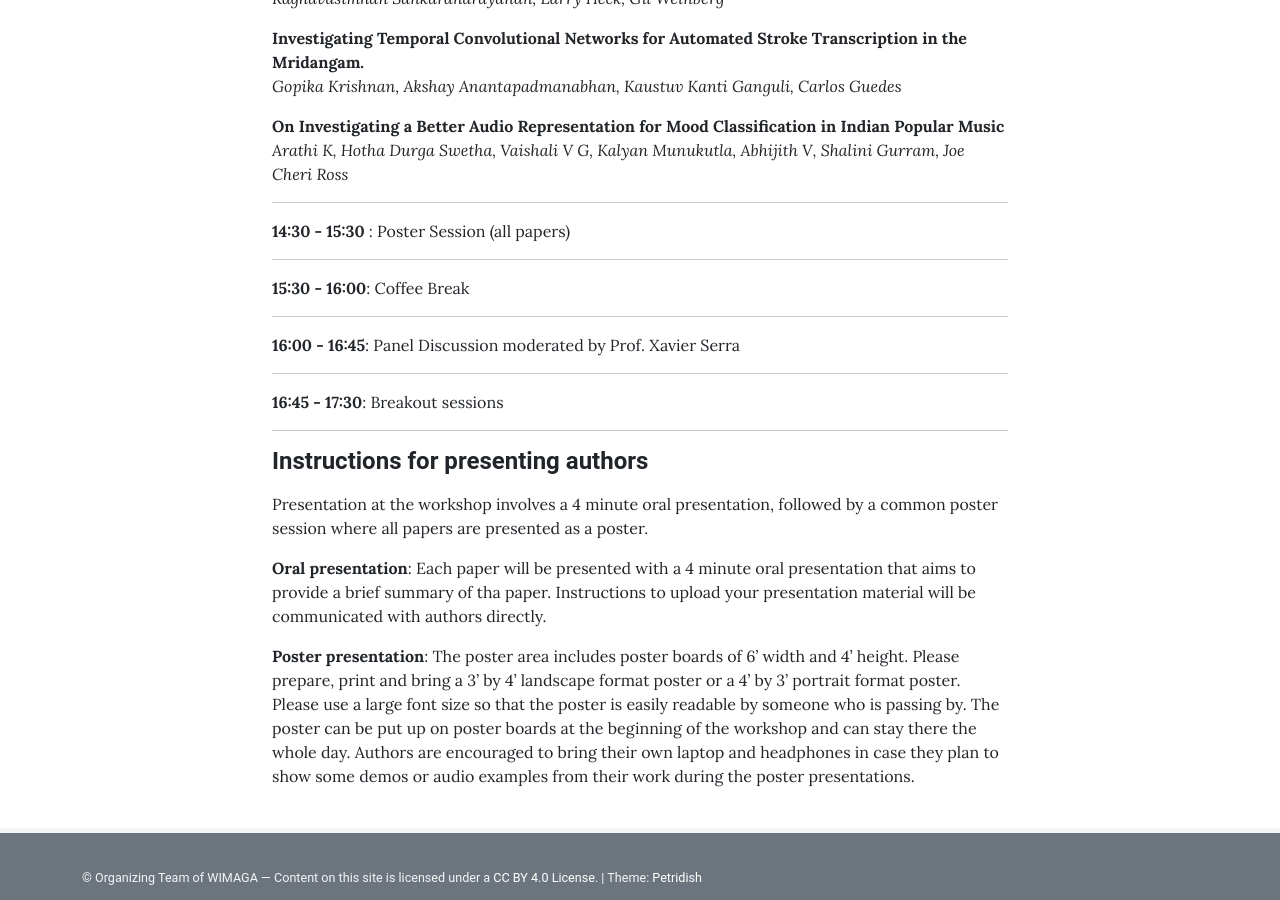
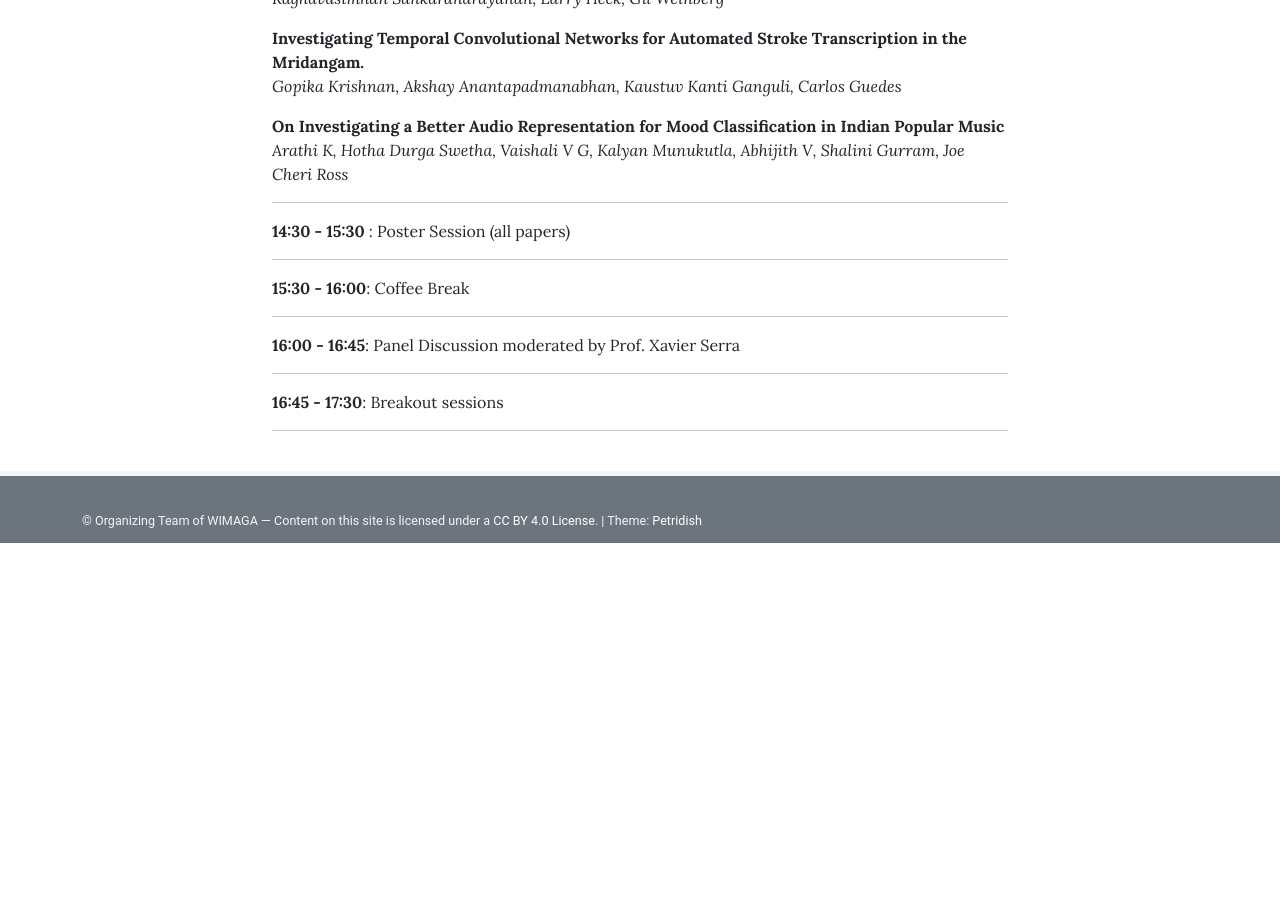
Before and after one commit to WIMAGA/wimaga.github.io, a Jekyll site: the page built from pages/program.md, in a window 1280 px wide and 900 px high, scrolled down 2066 px. Built offline with Jekyll 4.4.1, drawn with Linux system fonts in a browser that asks for light colours; after the commit the page ends 2609 px from its top, so only the background shows below that.

Commit message:
Update program.md

```diff
--- a/pages/program.md
+++ b/pages/program.md
@@ -109,11 +109,3 @@ The exact room in the venue will be announced closer to the workshop.
 **16:45 - 17:30**: Breakout sessions
 
 ---
-
-
-#### **<span style="color:$gray-800"> Instructions for presenting authors</span>**
-Presentation at the workshop involves a 4 minute oral presentation, followed by a common poster session where all papers are presented as a poster.
-
-**Oral presentation**: Each paper will be presented with a 4 minute oral presentation that aims to provide a brief summary of tha paper. Instructions to upload your presentation material will be communicated with authors directly.
-
-**Poster presentation**: The poster area includes poster boards of 6' width and 4' height. Please prepare, print and bring a 3' by 4' landscape format poster or a 4' by 3' portrait format poster. Please use a large font size so that the poster is easily readable by someone who is passing by. The poster can be put up on poster boards at the beginning of the workshop and can stay there the whole day. Authors are encouraged to bring their own laptop and headphones in case they plan to show some demos or audio examples from their work during the poster presentations.
```
